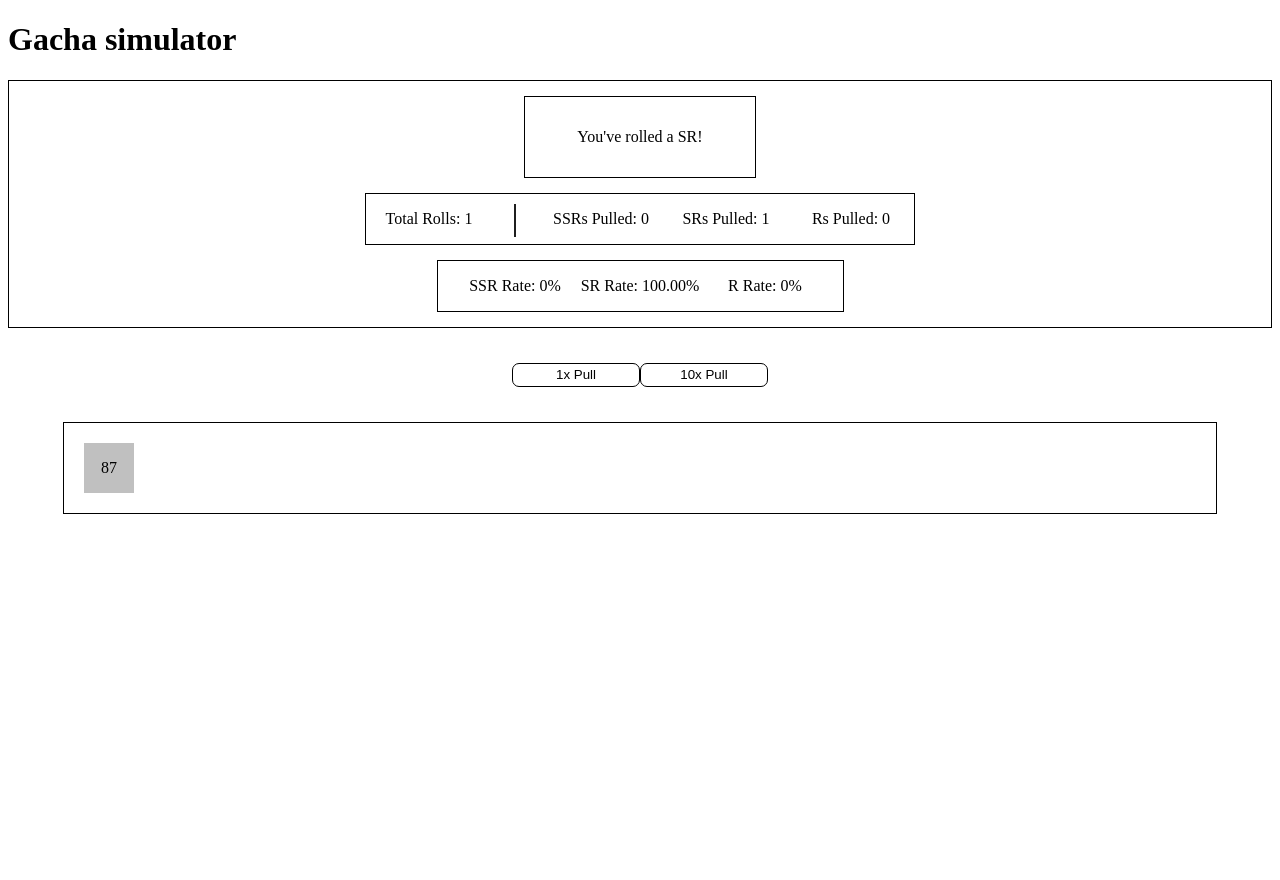
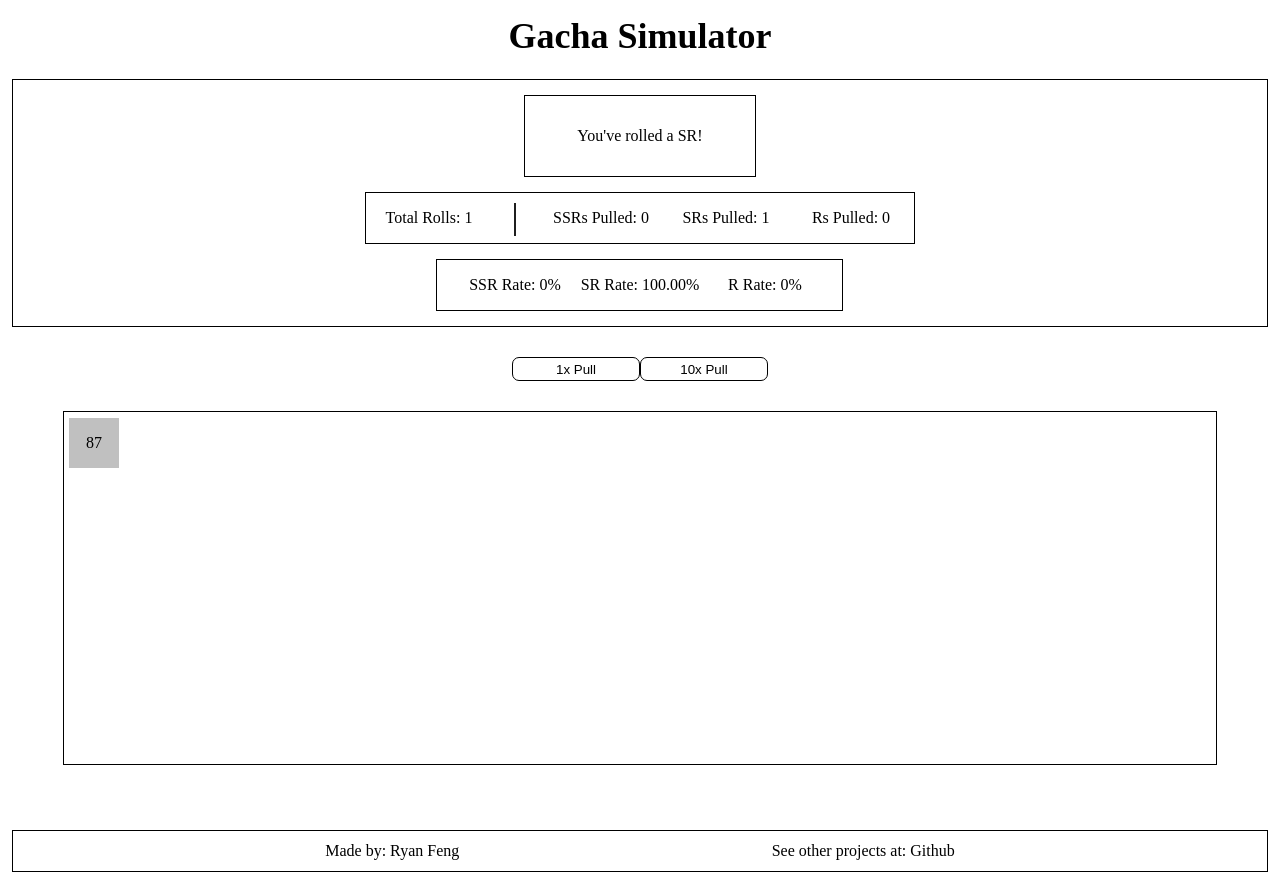
Before and after one commit to RvnVentra/Gacha-Simulator, a React (Create React App) app: page / in a window 1280 px wide. Both pictures are taken after a click on the button "1x Pull". Before the commit the page ends 800 px from the top, so only its background shows below. Built offline with nearby package versions, Linux system fonts and the light colour scheme.

Commit message:
Initial styling for Footer and Header || Minor css change for Gacha Results

```diff
--- a/src/App.js
+++ b/src/App.js
@@ -1,7 +1,6 @@
+import Header from './components/Header/header';
 import Gacha from './components/Content/Gacha/Gacha';
-
-
-import Header from './components/Header/header';
+import Footer from './components/Footer/footer';
 
 function App() {
   return (
@@ -9,6 +8,8 @@ function App() {
       <Header />
 
       <Gacha />
+
+      <Footer />
     </>
   );
 };
--- a/src/components/Content/Gacha/Gacha.js
+++ b/src/components/Content/Gacha/Gacha.js
@@ -184,10 +184,8 @@ export default function Gacha() {
         };
     };
 
-    const displayGachaResults = GACHA_RESULTS.length > 0 && <GachaResults gachaResults={GACHA_RESULTS} />;
-
     return (
-        <div>
+        <>
             <GachaInfo
                 totalRolls={totalRolls}
                 totalCategorizedRolls={totalCategorizedRolls}
@@ -201,7 +199,7 @@ export default function Gacha() {
                 debugGacha={debugGacha}
             />
 
-            {displayGachaResults}
-        </div>
+            <GachaResults gachaResults={GACHA_RESULTS} />
+        </>
     );
 };
--- a/src/components/Content/Gacha/GachaInfo/gachaInfo.js
+++ b/src/components/Content/Gacha/GachaInfo/gachaInfo.js
@@ -50,6 +50,7 @@ const InfoContainer = styled.div`
     display: flex;
     flex-direction: column;
     align-items: center;
+    width: 98vw;
 `;
 
 const OutcomeContainer = styled.div`
--- a/src/components/Content/Gacha/GachaInteraction/gachaInteraction.js
+++ b/src/components/Content/Gacha/GachaInteraction/gachaInteraction.js
@@ -19,7 +19,7 @@ const InteractionContainer = styled.div`
     align-items: center;
     justify-content: space-evenly;
     width: 20vw;
-    margin: 35px auto;
+    margin: 30px auto;
 `;
 
 const InteractionButton = styled.button`
--- a/src/components/Content/Gacha/GachaResults/gachaResults.js
+++ b/src/components/Content/Gacha/GachaResults/gachaResults.js
@@ -2,6 +2,7 @@ import styled from "styled-components";
 
 export default function Gacha_Results(props) {
     const { gachaResults } = props;
+    const resultsExists = gachaResults.length === 0;
 
     const displayResults = gachaResults.map(({ result, rarity }, index) => {
         return (
@@ -10,9 +11,11 @@ export default function Gacha_Results(props) {
     });
 
     return (
-        <ResultsContainer>
+        <ResultsContainer toggleDisplay={resultsExists}>
             <Test>
-                {displayResults}
+                <Test2>
+                    {displayResults}
+                </Test2>
             </Test>
         </ResultsContainer>
     );
@@ -21,28 +24,33 @@ export default function Gacha_Results(props) {
 const ResultsContainer = styled.div`
     justify-content: center;
     border: 1px solid black;
-    margin: 0 auto;
+    margin: 0 auto 65px auto;
     width: 90vw;
+    visibility: ${ props => props.toggleDisplay ? "hidden" : "visible" };
 `;
 
 const Test = styled.div`
+    height: 44vh;
+    overflow-y: scroll;
+    overflow-x: hidden;
+`;
+
+const Test2 = styled.div`
     display: flex;
     flex-direction: row;
     flex-wrap: wrap;
-    width: inherit;
-    margin: 15px;
 `;
 
-const Results = styled.li`
+const Results = styled.p`
     display: flex;
     align-items: center;
     justify-content: center;
     list-style: none;
-    margin: 5px;
+    margin: 5.5px 5px;
     width: 50px;
     height: 50px;
 
-    ${props => props.rarity === "SSR" && "background-color: gold"}
-    ${props => props.rarity === "SR" && "background-color: silver"}
-    ${props => props.rarity === "R" && "background-color: brown"}
+    ${ props => props.rarity === "SSR" && "background-color: gold" }
+    ${ props => props.rarity === "SR" && "background-color: silver" }
+    ${ props => props.rarity === "R" && "background-color: brown" }
 `;
--- /dev/null
+++ b/src/components/Footer/footer.js
@@ -0,0 +1,28 @@
+import styled from "styled-components";
+
+export default function Footer() {
+    return (
+        <FooterContainer>
+            <Author>Made by: Ryan Feng</Author>
+            <Github>See other projects at: Github</Github>
+        </FooterContainer>
+    );
+};
+
+const FooterContainer = styled.div`
+    display: flex;
+    align-items: center;
+    justify-content: space-evenly;
+    border: 1px solid black;
+    height: 40px;
+    width: 98vw;
+    margin: 0 auto;
+`;
+
+const Author = styled.p`
+
+`;
+
+const Github = styled.p`
+
+`;
--- a/src/components/Header/header.js
+++ b/src/components/Header/header.js
@@ -1,5 +1,17 @@
+import styled from "styled-components";
+
 export default function Header() {
     return (
-        <h1>Gacha simulator</h1>
+        <HeaderContainer>Gacha Simulator</HeaderContainer>
     );
 };
+
+const HeaderContainer = styled.div`
+    display: flex;
+    align-items: center;
+    justify-content: center;
+    height: 7vh;
+    font-weight: bold;
+    font-size: 2.25rem;
+    margin-bottom: 15px;
+`;
```
